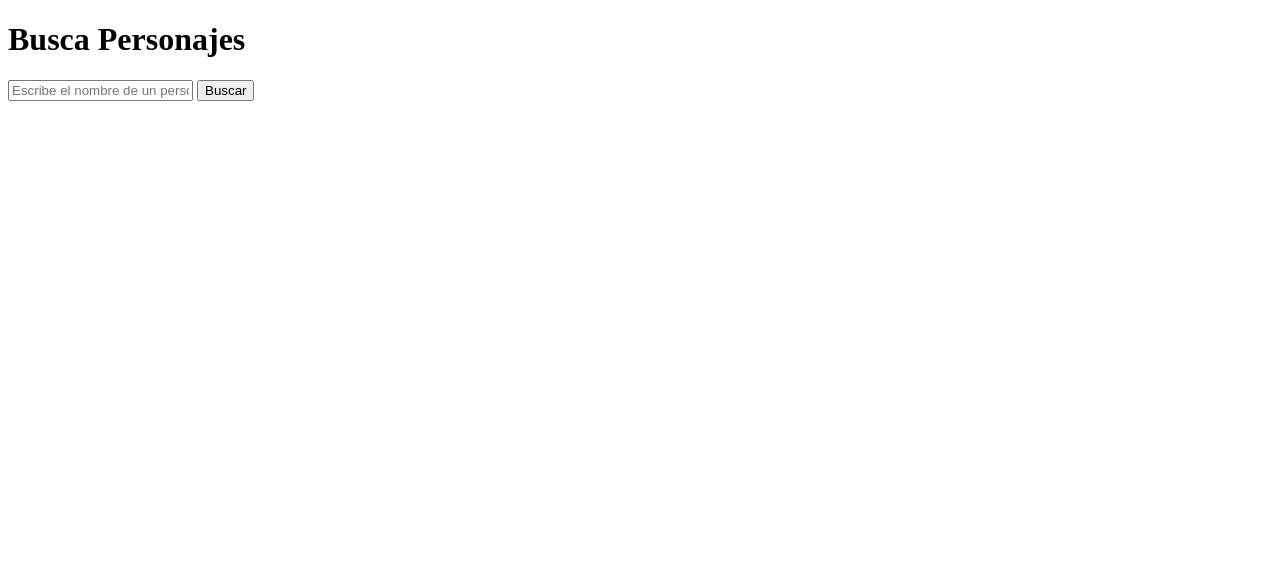
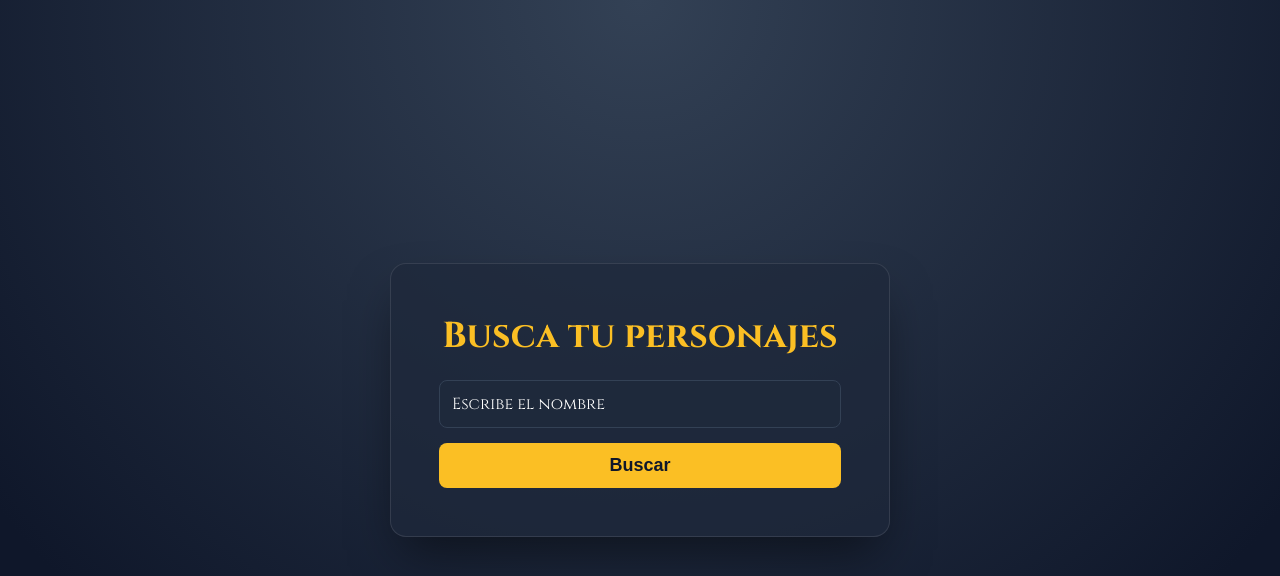
Before and after one commit to JulianChavezdev/HarryPotterAPI, a plain HTML site: page index.html in a window 1280 px wide. Drawn offline with Linux system fonts and the light colour scheme.

Commit message:
adding css

```diff
--- a/index.html
+++ b/index.html
@@ -8,10 +8,10 @@
 </head>
 <body>
     <div class="container">
-        <h1>Busca Personajes</h1>
+        <h1>Busca tu personajes</h1>
         <form id="potter-form">
-            <input type="text" placeholder="Escribe el nombre de un personaje" id="potter-name" required>
-            <button type="submit">Buscar</button>
+            <input type="text" placeholder="Escribe el nombre" id="potter-name" required>
+            <button type="submit" id="btn">Buscar</button>
         </form>
 
 
--- a/styles.css
+++ b/styles.css
@@ -0,0 +1,111 @@
+
+@import url('https://fonts.googleapis.com/css2?family=Cinzel:wght@400;700;900&family=Lato:wght@300;400;700&display=swap');
+
+
+
+
+* {
+    box-sizing: border-box;
+    margin: 0;
+    padding: 0;
+}
+
+body {
+    font-family: 'Lato', sans-serif;
+    background-color: #0f172a;
+    background-image: radial-gradient(circle at 50% 0%, #334155 0%, #0f172a 80%);
+    color: #f1f5f9;
+    min-height: 100vh;
+    display: flex;
+    justify-content: center;
+    align-items: center;
+    padding: 20px;
+    height: 100vh;
+}
+
+.container {
+    background: rgba(30, 41, 59, 0.7);
+    border: 1px solid rgba(255, 255, 255, 0.1);
+    border-radius: 16px;
+    padding: 3rem;
+    width: 100%;
+    max-width: 500px;
+    box-shadow: 0 25px 50px -12px rgba(0, 0, 0, 0.5);
+    text-align: center;
+    transition: transform 0.3s ease;
+}
+
+h1 {
+    color:  #fbbf24;
+    font-size: 36px;
+    margin-bottom: 20px;
+    font-family: 'Cinzel', serif;
+    text-shadow: 0 2 4px rgba(0, 0, 0, 0.5);
+
+}
+
+form {
+    display: flex;
+    flex-direction: column;
+}
+
+.container:hover {
+    box-shadow: 0 0 20px rgba(251, 191, 36, 0.15);
+}
+
+#potter-name {
+    padding: 12px;
+
+    font-family: 'Cinzel', serif;
+    border-radius: 8px;
+    border: 1px solid #334155;
+    font-size: 16px;
+    background-color: #1e293b;
+    color: #146cc5;
+    transition: border-color 0.3s ease, box-shadow 0.3s ease;
+}
+#potter-name::placeholder {
+    color: white;
+}
+
+#btn {
+    background-color: #fbbf24;
+    color: #0f172a;
+    font-weight: bold;
+    border: none;
+    padding: 12px;
+    border-radius: 8px;
+    font-size: 18px;
+    cursor: pointer;
+    transition: background-color 0.3s ease;
+    margin-top: 15px;
+}
+
+#btn:hover {
+    background-color: #f59e0b;
+    transform: translateY(2px);
+}
+
+
+.potter-info{
+    margin-top: 20px;
+    display: none;
+}
+.potter-info img{
+    width: 100px;
+    height: 100px;
+    object-fit: cover;
+    border-radius: 50%;
+    margin-bottom: 15px;
+}
+
+.potter-info h3{
+    margin-bottom: 20px;
+    color: #fbbf24;
+    font-family: 'Cinzel', serif;
+}
+.potter-info p{
+    margin-bottom: 10px;
+    font-size: 16px;
+    line-height: 1.5;
+}
```
